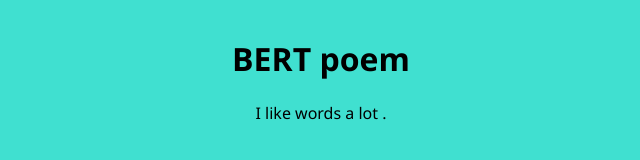
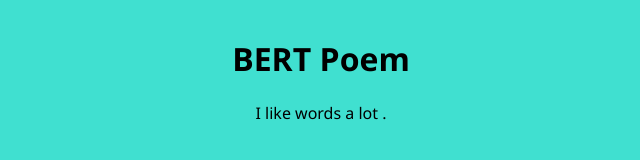
Before and after one commit to IlaySkutelsky/bert-poem, a plain HTML site: page index.html in a window 1280 px wide. Shown: the full height of the page, 319-959 px from the left. Drawn offline with Linux system fonts and the light colour scheme.

Commit message:
header fix

```diff
--- a/index.html
+++ b/index.html
@@ -6,10 +6,10 @@
   <script src="bert.js"></script>
   <script src="main.js"></script>
   <link rel="stylesheet" href="style.css">
-  <title>Document</title>
+  <title>BERT Poem</title>
 </head>
 <body onload="bodyLoaded()">
-  <h1 class="hidden">BERT poem</h1>
+  <h1 class="hidden">BERT Poem</h1>
   <div class="poem hidden">
     <div class="line">
       <span class="word hidden" onclick="wordClicked(event)">I </span>
```
